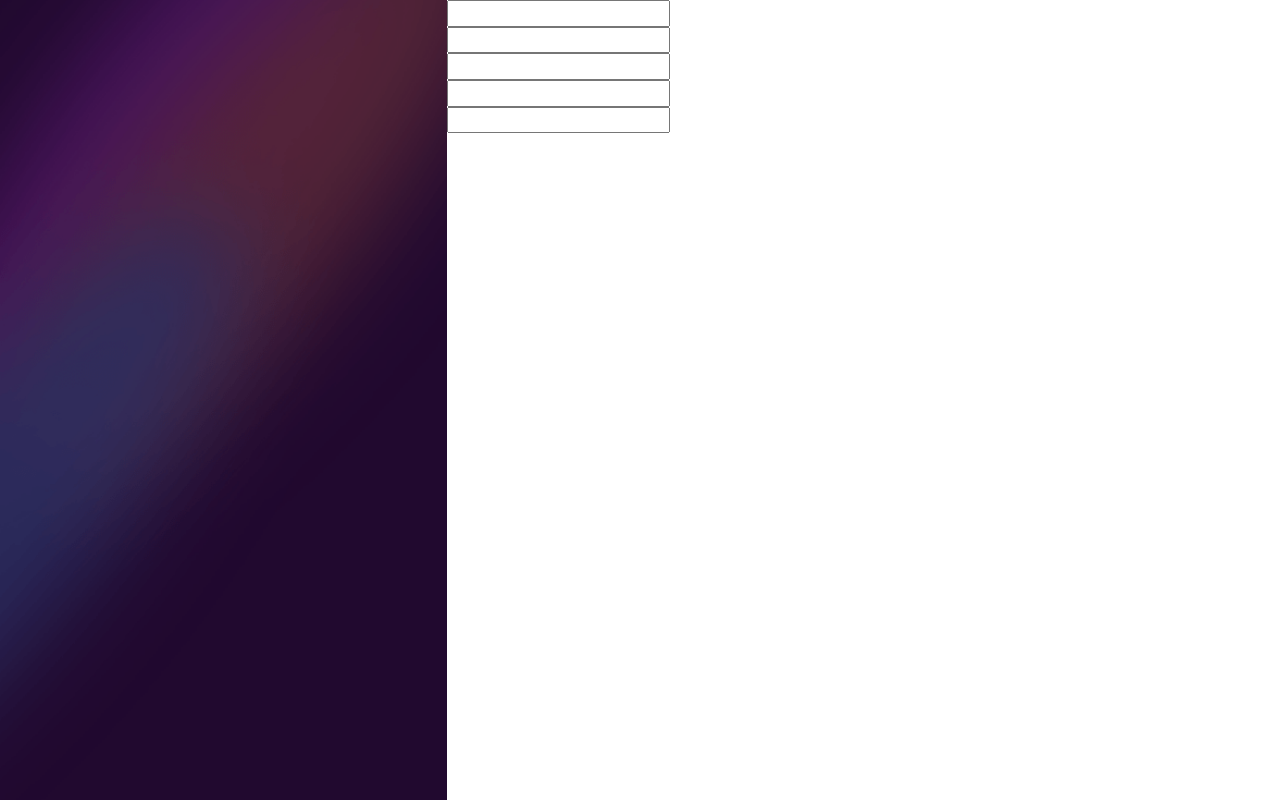
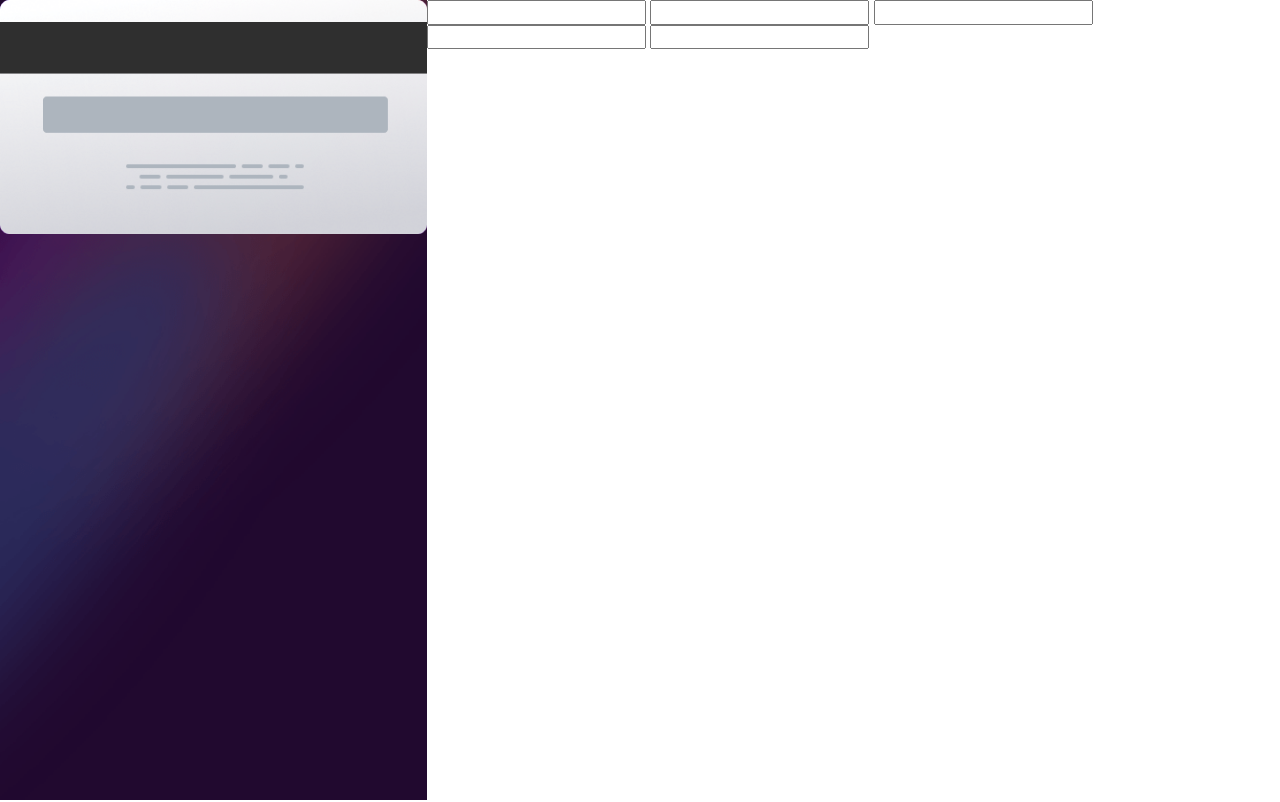
Before and after one commit to cankayadev/page-rebuild, a plain HTML site: page index.html in a window 1280 px wide. Shown: the top 802 px of the page. Drawn offline with nearby package versions, Linux system fonts and the light colour scheme.

Commit message:
grid established for the site

```diff
--- a/index.html
+++ b/index.html
@@ -19,14 +19,22 @@
     <title>Frontend Mentor | Interactive card details form</title>
   </head>
   <body>
-    <div class="desktopleft">
-      <img src="./images/bg-main-desktop.png" alt="" class="desktop__img" />
-      <div class="overlay-images">
-        <img src="./images/bg-card-front.png" alt="" class="card-front__img" />
-        <img src="./images/bg-card-back.png" alt="" class="card-back__img" />
+    <div class="container">
+      <div class="imgs">
+        <img
+          src="./images/bg-main-desktop.png"
+          alt=""
+          class="container__img1"
+        />
+        <div class="overlay__imgs">
+          <img
+            src="./images/bg-card-front.png"
+            alt=""
+            class="container__img2"
+          />
+          <img src="./images/bg-card-back.png" alt="" class="container__img3" />
         </div>
       </div>
-
       <div class="desktopright">
         <div class="form">
           <input
@@ -47,8 +55,14 @@
             id=""
             class="form__element exp-month"
           />
-        <input type="text" name="" id="" class="form__element inputexp-year" />
+          <input
+            type="text"
+            name=""
+            id=""
+            class="form__element inputexp-year"
+          />
           <input type="text" name="cvc" id="" class="form__element cvc" />
+        </div>
       </div>
     </div>
   </body>
--- a/styles.css
+++ b/styles.css
@@ -1,64 +1,50 @@
-*,
-*::after,
-*::before {
+* {
+    margin: 0;
+    padding: 0;
     box-sizing: border-box;
 }
 
-/* Custom Properties, play around with them */
-
-:root {
-    --ff-primary: 'Roboto',
-        sans-serif;
-    --ff-secondary:'Source Code Pro',
-        sans-serif;
-
-    --fw-reg: 300;
-    --fw-bold: 900;
-
-    --clr-light: #fff;
-    --clr-dark: #303030;
-    --clr-shadow-dark: rgba(48, 48, 48, 0.4);
-    --clr-shadow-light: rgba(48, 48, 48, 0.2);
-    --clr-accent: #f26419;
-
-    --fs-h1: 3rem;
-    --fs-h2: 2.25rem;
-    --fs-h3: 1.25rem;
-    --fs-body: 1rem;
-
-    --bs: 0.3em 0.3em 0.8em var(--clr-shadow-dark),
-    0.15em 0.15em 0.3em var(--clr-shadow-light);
-
-    /* --ts: 0.1em 0.1em 0.2em var(--clr-shadow-dark),
-    0.05em 0.05em 0.1em var(--clr-shadow-light); */
+body {
+    font-size: 18px;
+    font-family: 'Space Grotesk', sans-serif;
 }
 
-html,
-body {
-    display: grid;
-    grid-template-areas:
-            "imgs form";
-    grid-template-columns: 1fr 2fr;
-    margin: 0;
-    padding: 0;
-    /* height: 100%;
-    overflow: hidden; */
-    font-size: 18px;
-    font-family: 'Space Grotesk', 'Comic Sans', sans-serif;
+img {
+    width: 100%;
+    display: block;
 }
 
-.desktopleft {
-    width: 33.33;
+.container {
+    display: grid;
+    grid-template-columns: 1fr 2fr;
+    min-height: 100vh;
+}
+
+.imgs {
     position: relative;
-    height: 100vh;
+    grid-column: 1 / 2;
+}
+
+.overlay__imgs {
+    position: relative;
+    top: 0;
+    left: 0;
+    width: 100%;
+    height: 100%;
+}
+
+.container__img1 {
+    position: absolute;
+    top: 0;
+    left: 0;
+    height: 100%;
+}
+
+.container__img2,
+.container__img3 {
+    position: absolute;
 }
 
 .desktopright {
-    grid-area: form;
+    grid-column: 2 / 3;
 }
-
-.desktop__img {
-    width: 100%;
-    height: 100%;
-    object-fit: cover;
-}
```
Lines whose indentation alone changed are shown as unchanged.
